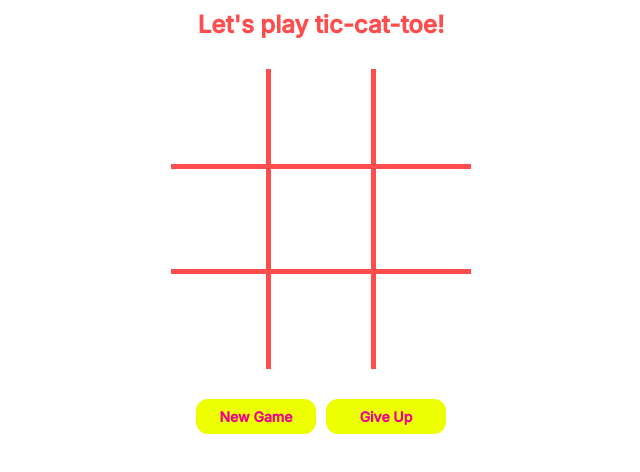
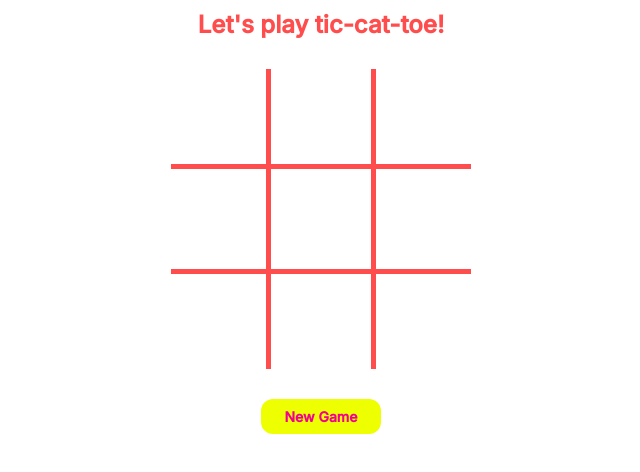
Before and after one commit to amandahinton/tic-cat-toe, a plain HTML site: page index.html in a window 1280 px wide. Shown: the whole page, without its empty margins (319-959 px from the left). Drawn offline with Linux system fonts and the light colour scheme.

Commit message:
remove forfeit button to simplify

```diff
--- a/index.html
+++ b/index.html
@@ -28,7 +28,6 @@
 
     <div id="buttonsDiv">
       <button id="newGameButton">New Game</button>
-      <button id="giveUpButton">Give Up</button>
     </div>
 
   </div>
```
